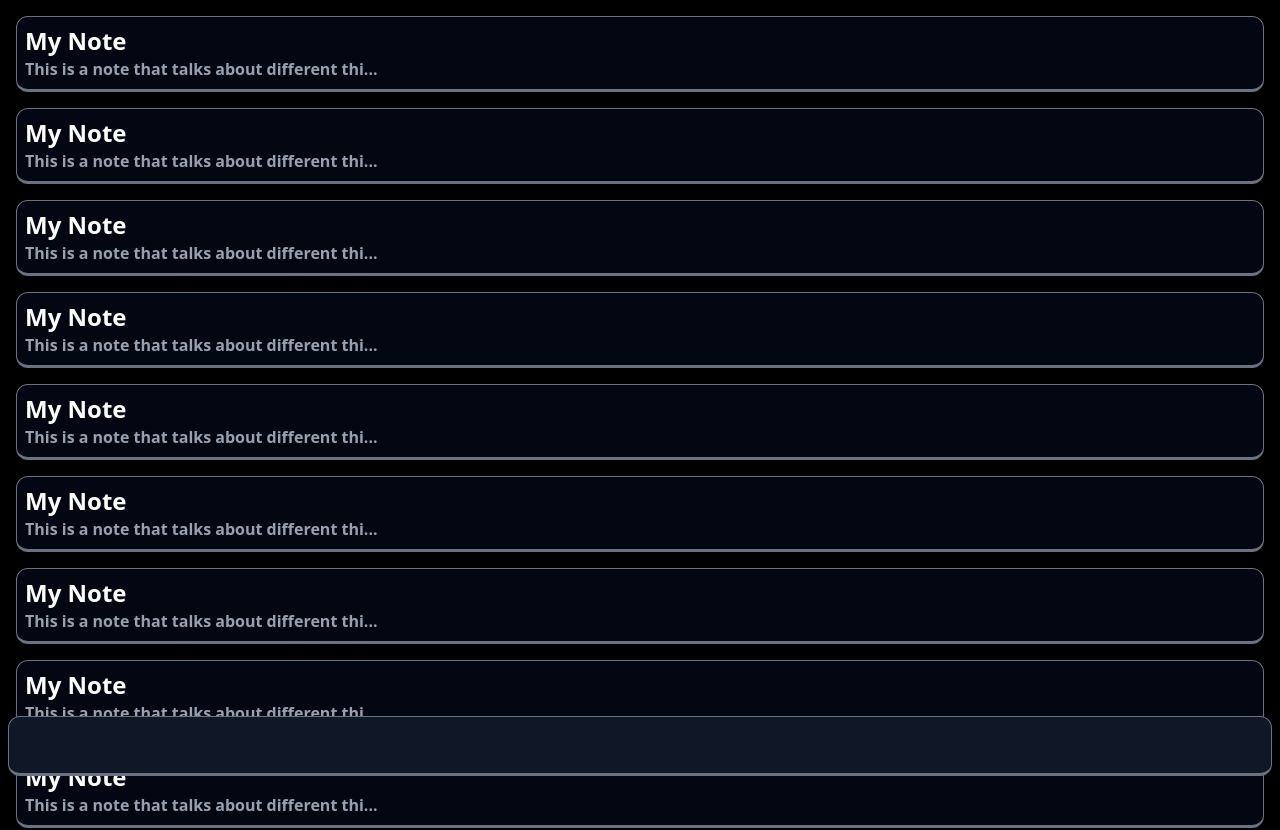
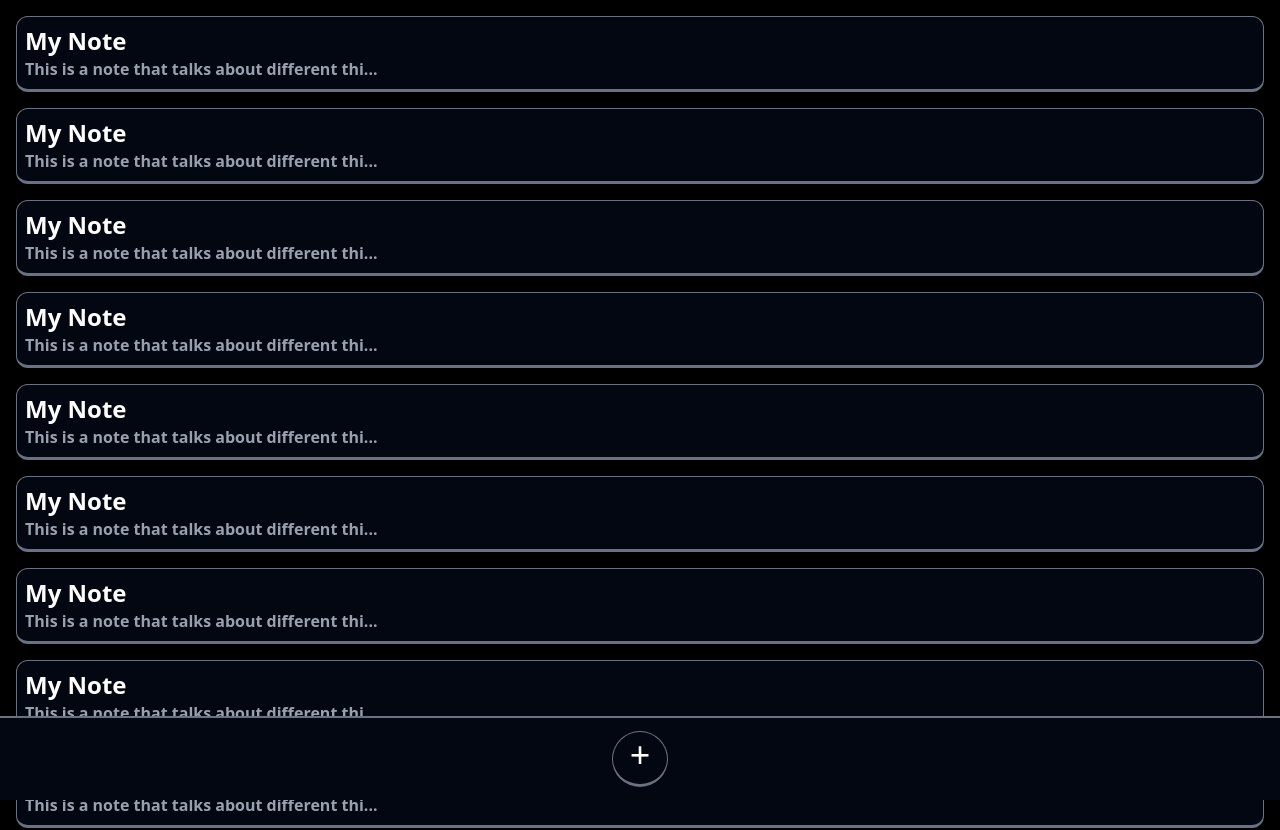
Before and after one commit to kakak158/notes-app, a Next.js app: page / in a window 1280 px wide. Shown: the top 830 px of the page. Built offline with nearby package versions, Linux system fonts and the light colour scheme.

Commit message:
Added add button to app bar

```diff
--- a/src/app/page.tsx
+++ b/src/app/page.tsx
@@ -2,7 +2,7 @@ import Image from "next/image";
 
 export default function Home() {
   return (
-    <div className="bg-black w-screen min-h-screen text-white p-4 flex-col justify-between pb-20">
+    <div className="bg-black w-screen min-h-screen text-white p-4 flex-col justify-between pb-25">
       {/* <div className="fixed rounded-full bg-gray-950 w-14 h-14 bottom-5 right-5 border-b-3 border-gray-500 p-2 border flex justify-center text-4xl active:translate-y-0.5">
         <h1 className="absolute top-45/100 left-1/2 -translate-x-1/2 -translate-y-1/2">
           +
@@ -94,7 +94,13 @@ export default function Home() {
           </p>
         </div>
       </div>
-      <div className="fixed bottom-6 left-2 right-2 h-15 border-b-3 border-gray-500 p-2 pb-2 border rounded-xl bg-gray-900"></div>
+      <div className="fixed bottom-0 left-0 right-0 h-21 bg-gray-950 border-t-2 border-gray-500 flex justify-center items-center">
+        <div className="rounded-full bg-gray-950 w-14 h-14 bottom-5 right-5 border-b-3 border-gray-500 p-2 border flex justify-center text-4xl active:translate-y-0.5">
+          <h1 className="absolute top-45/100 left-1/2 -translate-x-1/2 -translate-y-1/2">
+            +
+          </h1>
+        </div>
+      </div>
     </div>
   );
 }
```
